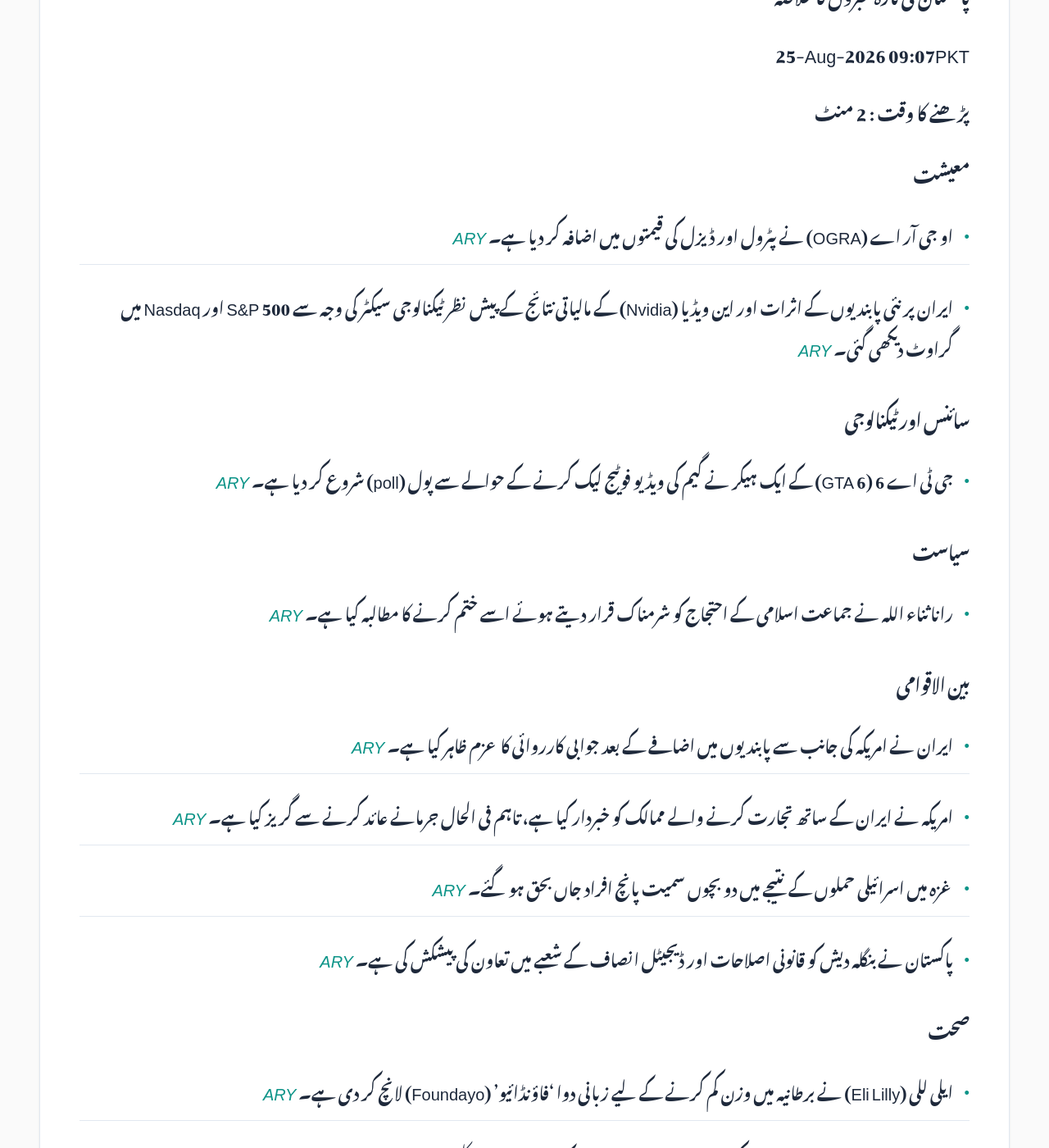
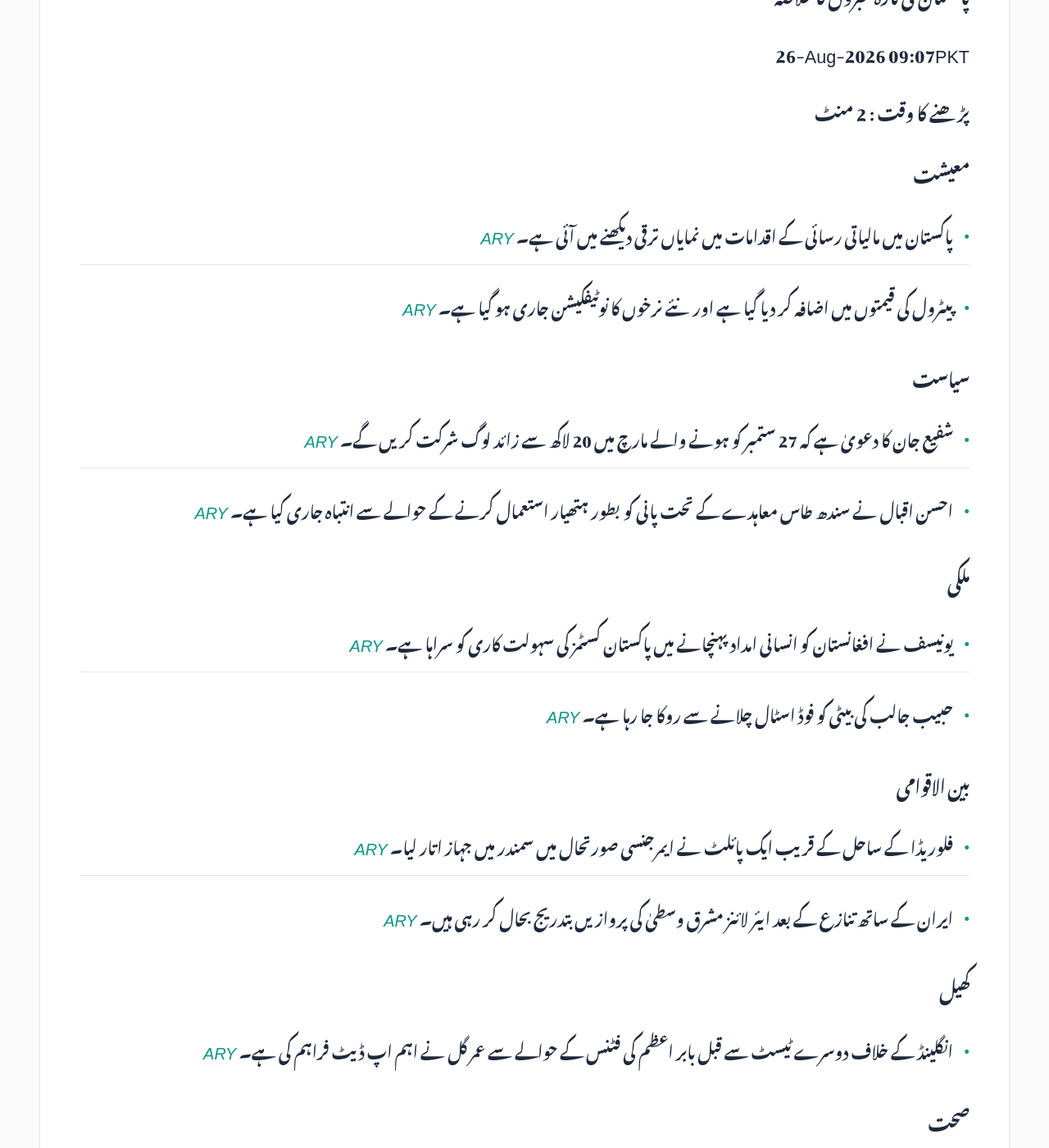
Before and after one commit to zsubzwary/news, a Jekyll site: the page built from ur/index.md, in a window 1280 px wide and 1400 px high, scrolled down 354 px. Shown: the whole window at 82% size. Built offline with Jekyll 4.4.1, drawn with Linux system fonts in a browser that asks for light colours; some web fonts are replaced; comment, search, counter and statistics services are not loaded; some of the changed text lies outside the part shown.

Commit message:
DateTime; 2026-08-26T04:07:50.635Z

```diff
--- a/ur/index.md
+++ b/ur/index.md
@@ -7,26 +7,28 @@ rtl: true
 
 پاکستان کی تازہ خبروں کا خلاصہ
 
- &lrm; 25-Aug-2026 09:07PKT
+ &lrm; 26-Aug-2026 09:07PKT
 
 پڑھنے کا وقت : 2 منٹ
 
 ### معیشت
-- او جی آر اے (OGRA) نے پٹرول اور ڈیزل کی قیمتوں میں اضافہ کر دیا ہے۔ *[ARY](https://arynews.tv/ogra-increases-petrol-diesel-prices)*
-- ایران پر نئی پابندیوں کے اثرات اور این ویڈیا (Nvidia) کے مالیاتی نتائج کے پیش نظر ٹیکنالوجی سیکٹر کی وجہ سے S&P 500 اور Nasdaq میں گراوٹ دیکھی گئی۔ *[ARY](https://arynews.tv/tech-drags-sp-500-nasdaq-lower-as-more-iran-sanctions-nvidia-earnings-loom)*
-
-### سائنس اور ٹیکنالوجی
-- جی ٹی اے 6 (GTA 6) کے ایک ہیکر نے گیم کی ویڈیو فوٹیج لیک کرنے کے حوالے سے پول (poll) شروع کر دیا ہے۔ *[ARY](https://arynews.tv/gta-6-cyberleek-launches-poll-to-leak-lucia-prologue-footage)*
+- پاکستان میں مالیاتی رسائی کے اقدامات میں نمایاں ترقی دیکھنے میں آئی ہے۔ *[ARY](https://arynews.tv/pakistans-access-to-finance-initiatives-show-strong-progress)*
+- پیٹرول کی قیمتوں میں اضافہ کر دیا گیا ہے اور نئے نرخوں کا نوٹیفکیشن جاری ہو گیا ہے۔ *[ARY](https://arynews.tv/petrol-price-hiked-new-rates-notified)*
 
 ### سیاست
-- رانا ثناء اللہ نے جماعت اسلامی کے احتجاج کو شرمناک قرار دیتے ہوئے اسے ختم کرنے کا مطالبہ کیا ہے۔ *[ARY](https://arynews.tv/ji-protest-has-become-embarrassing-should-announce-its-end-rana-sanaullah)*
+- شفیع جان کا دعویٰ ہے کہ 27 ستمبر کو ہونے والے مارچ میں 20 لاکھ سے زائد لوگ شرکت کریں گے۔ *[ARY](https://arynews.tv/over-2-million-people-will-join-september-27-march-claims-shafi-jan)*
+- احسن اقبال نے سندھ طاس معاہدے کے تحت پانی کو بطور ہتھیار استعمال کرنے کے حوالے سے انتباہ جاری کیا ہے۔ *[ARY](https://arynews.tv/ahsan-iqbal-warns-of-water-weaponization-under-indus-waters-treaty)*
+
+### ملکی
+- یونیسف نے افغانستان کو انسانی امداد پہنچانے میں پاکستان کسٹمز کی سہولت کاری کو سراہا ہے۔ *[ARY](https://arynews.tv/unicef-praises-pakistan-customs-for-facilitating-humanitarian-cargo-to-afghanistan)*
+- حبیب جالب کی بیٹی کو فوڈ اسٹال چلانے سے روکا جا رہا ہے۔ *[ARY](https://arynews.tv/habib-jalibs-daughter-not-even-being-allowed-to-run-a-food-stall)*
 
 ### بین الاقوامی
-- ایران نے امریکہ کی جانب سے پابندیوں میں اضافے کے بعد جوابی کارروائی کا عزم ظاہر کیا ہے۔ *[ARY](https://arynews.tv/iran-vows-to-retaliate-after-us-widens-sanctions)*
-- امریکہ نے ایران کے ساتھ تجارت کرنے والے ممالک کو خبردار کیا ہے، تاہم فی الحال جرمانے عائد کرنے سے گریز کیا ہے۔ *[ARY](https://arynews.tv/us-threatens-countries-doing-business-with-iran)*
-- غزہ میں اسرائیلی حملوں کے نتیجے میں دو بچوں سمیت پانچ افراد جاں بحق ہو گئے۔ *[ARY](https://arynews.tv/gaza-rescuers-say-israeli-strikes-kill-five-including-two-children)*
-- پاکستان نے بنگلہ دیش کو قانونی اصلاحات اور ڈیجیٹل انصاف کے شعبے میں تعاون کی پیشکش کی ہے۔ *[ARY](https://arynews.tv/pakistan-offers-bangladesh-cooperation-on-legal-reforms-and-digital-justice)*
+- فلوریڈا کے ساحل کے قریب ایک پائلٹ نے ایمرجنسی صورتحال میں سمندر میں جہاز اتار لیا۔ *[ARY](https://arynews.tv/pilot-executes-emergency-ocean-landing-near-florida-beach)*
+- ایران کے ساتھ تنازع کے بعد ایئر لائنز مشرق وسطیٰ کی پروازیں بتدریج بحال کر رہی ہیں۔ *[ARY](https://arynews.tv/airlines-gradually-restore-middle-east-services-after-iran-conflict)*
+
+### کھیل
+- انگلینڈ کے خلاف دوسرے ٹیسٹ سے قبل بابر اعظم کی فٹنس کے حوالے سے عمر گل نے اہم اپ ڈیٹ فراہم کی ہے۔ *[ARY](https://arynews.tv/babar-azam-fit-for-lords-test-umar-gul-provides-key-fitness-update-ahead-of-2nd-test-vs-england)*
 
 ### صحت
-- ایلی للی (Eli Lilly) نے برطانیہ میں وزن کم کرنے کے لیے زبانی دوا 'فاؤنڈائیو' (Foundayo) لانچ کر دی ہے۔ *[ARY](https://arynews.tv/eli-lilly-launches-oral-weight-loss-drug-foundayo-in-uk)*
-- ایف ڈی اے (FDA) نے ریجن ایکس بی آئی او (Regenxbio) کی جین تھراپی پر کلینیکل ہولڈ (clinical hold) لگا دیا ہے۔ *[ARY](https://arynews.tv/rgx-121-places-clinical-hold-on-regenxbios-gene-therapy)*
+- کیٹروڈا (Keytruda) کینسر ویکسین کے کام کرنے کے طریقہ کار اور اس کے وسیع استعمال میں حائل رکاوٹوں کا جائزہ لیا گیا۔ *[ARY](https://arynews.tv/keytruda-cancer-vaccine-how-does-it-work-and-what-are-the-barriers-to-wider-use)*
```
